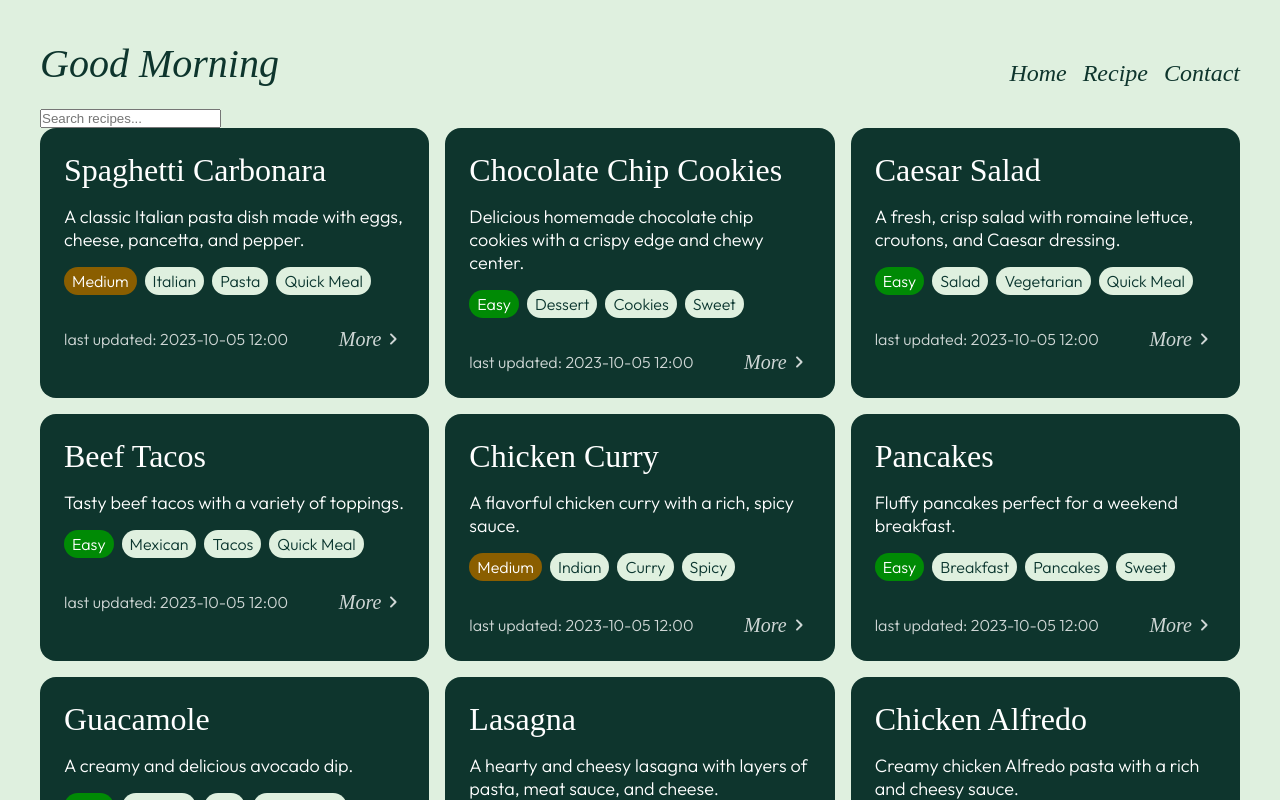
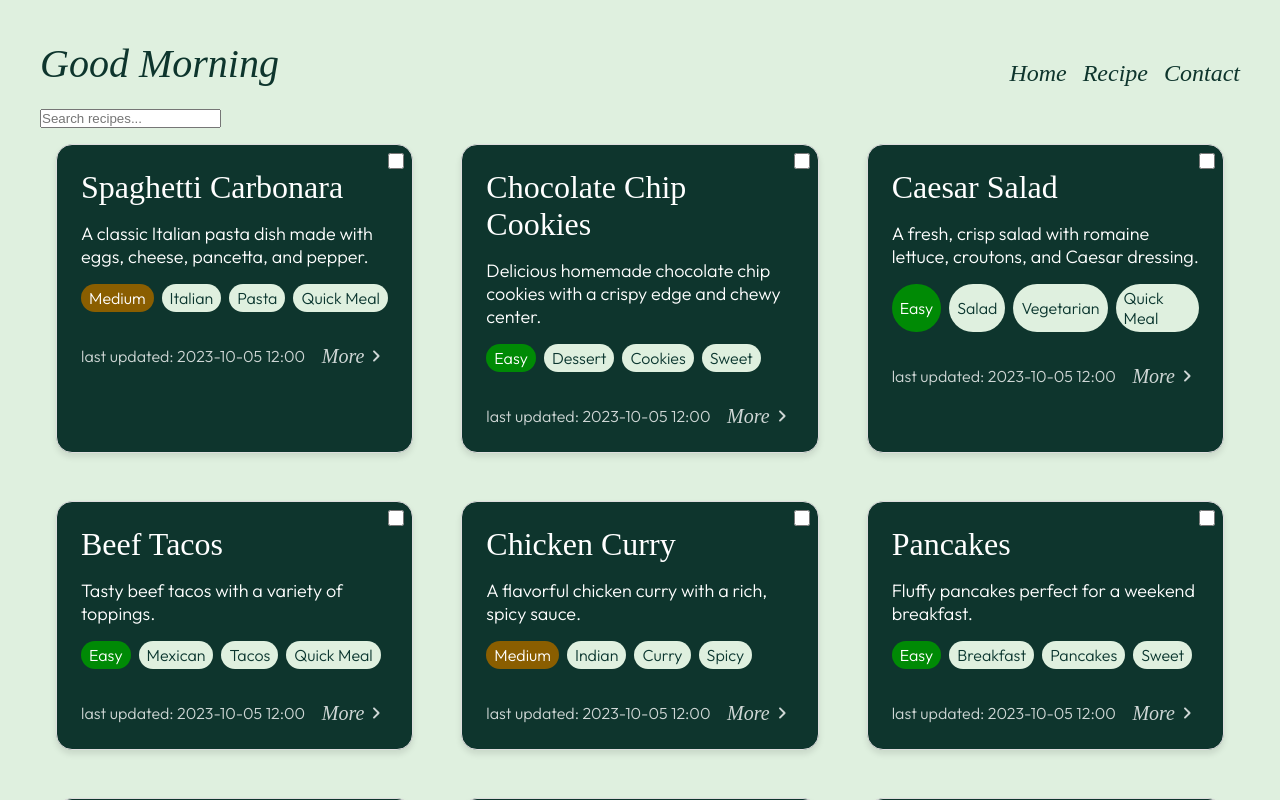
Before and after one commit to amusayevv/recipes, a React (Vite) app: page / in a window 1280 px wide. Both pictures are taken after a click on the button "Recipe". Shown: the top 800 px of the page. Built offline with nearby package versions, Linux system fonts and the light colour scheme; data requests are answered from the project's data file; a web font is replaced by a local one.

Commit message:
add share function

```diff
--- a/data/db.json
+++ b/data/db.json
@@ -1,7 +1,7 @@
 {
   "recepies": [
     {
-      "id": 1,
+      "id": "1",
       "title": "Spaghetti Carbonara",
       "description": "A classic Italian pasta dish made with eggs, cheese, pancetta, and pepper.",
       "ingredients": [
@@ -30,7 +30,7 @@
       "last_updated": "2023-10-05T12:00:00Z"
     },
     {
-      "id": 2,
+      "id": "2",
       "title": "Chocolate Chip Cookies",
       "description": "Delicious homemade chocolate chip cookies with a crispy edge and chewy center.",
       "ingredients": [
@@ -63,7 +63,7 @@
       "last_updated": "2023-10-05T12:00:00Z"
     },
     {
-      "id": 3,
+      "id": "3",
       "title": "Caesar Salad",
       "description": "A fresh, crisp salad with romaine lettuce, croutons, and Caesar dressing.",
       "ingredients": [
@@ -87,7 +87,7 @@
       "last_updated": "2023-10-05T12:00:00Z"
     },
     {
-      "id": 4,
+      "id": "4",
       "title": "Beef Tacos",
       "description": "Tasty beef tacos with a variety of toppings.",
       "ingredients": [
@@ -116,7 +116,7 @@
       "last_updated": "2023-10-05T12:00:00Z"
     },
     {
-      "id": 5,
+      "id": "5",
       "title": "Chicken Curry",
       "description": "A flavorful chicken curry with a rich, spicy sauce.",
       "ingredients": [
@@ -148,7 +148,7 @@
       "last_updated": "2023-10-05T12:00:00Z"
     },
     {
-      "id": 6,
+      "id": "6",
       "title": "Pancakes",
       "description": "Fluffy pancakes perfect for a weekend breakfast.",
       "ingredients": [
@@ -179,7 +179,7 @@
       "last_updated": "2023-10-05T12:00:00Z"
     },
     {
-      "id": 7,
+      "id": "7",
       "title": "Guacamole",
       "description": "A creamy and delicious avocado dip.",
       "ingredients": [
@@ -207,7 +207,7 @@
       "last_updated": "2023-10-05T12:00:00Z"
     },
     {
-      "id": 8,
+      "id": "8",
       "title": "Lasagna",
       "description": "A hearty and cheesy lasagna with layers of pasta, meat sauce, and cheese.",
       "ingredients": [
@@ -245,7 +245,7 @@
       "last_updated": "2023-10-05T12:00:00Z"
     },
     {
-      "id": 9,
+      "id": "9",
       "title": "Chicken Alfredo",
       "description": "Creamy chicken Alfredo pasta with a rich and cheesy sauce.",
       "ingredients": [
@@ -277,7 +277,7 @@
       "last_updated": "2023-10-05T12:00:00Z"
     },
     {
-      "id": 10,
+      "id": "10",
       "title": "Vegetable Stir Fry",
       "description": "A quick and healthy vegetable stir fry with a savory sauce.",
       "ingredients": [
@@ -317,6 +317,12 @@
       "subject": "salam",
       "email": "ijamalli16111@ada.edu.az",
       "message": "saaaaaaaaaaaalam"
+    },
+    {
+      "id": "fbe2",
+      "subject": "salam",
+      "email": "camalliilahe@gmail.com",
+      "message": "hi"
     }
   ]
 }
--- /dev/null
+++ b/src/components/RecipeCard.css
@@ -0,0 +1,23 @@
+.card {
+  position: relative;
+  border: 1px solid #ddd;
+  border-radius: 8px;
+  padding: 16px;
+  margin: 16px;
+  background-color: #fff;
+  box-shadow: 0 4px 6px rgba(0, 0, 0, 0.1);
+}
+
+.checkbox-container {
+  position: absolute;
+  top: 8px;
+  right: 8px;
+  display: flex;
+  align-items: center;
+}
+
+.select-checkbox {
+  cursor: pointer;
+  width: 16px;
+  height: 16px;
+}
--- a/src/components/RecipeCard.jsx
+++ b/src/components/RecipeCard.jsx
@@ -1,5 +1,6 @@
 import React from "react";
 import ChevronRightRoundedIcon from "@mui/icons-material/ChevronRightRounded";
+import "./RecipeCard.css";
 
 const RecipeCard = (props) => {
   const difficulty_level = props.difficulty_level;
@@ -13,8 +14,23 @@ const RecipeCard = (props) => {
     difficulty_color = { backgroundColor: "#8a1000" };
   }
 
+  const handleCheckboxChange = () => {
+    if (props.onCheckboxChange) {
+      props.onCheckboxChange(props.id);
+    }
+  };
+
   return (
     <div className="card">
+      <div className="checkbox-container">
+        <input
+          type="checkbox"
+          checked={props.isSelected}
+          onChange={handleCheckboxChange}
+          className="select-checkbox"
+        />
+      </div>
+
       <div className="card-top-cnt">
         <div className="card-text">
           <h3 className="card-title">{props.title}</h3>
@@ -25,8 +41,12 @@ const RecipeCard = (props) => {
             <li style={difficulty_color} className="difficulty">
               {difficulty_level}
             </li>
-                        {props.tags.map((tag) => {
-                            return <li className="tag">{tag}</li>;
+            {props.tags.map((tag, index) => {
+              return (
+                <li key={index} className="tag">
+                  {tag}
+                </li>
+              );
             })}
           </ul>
         </div>
@@ -36,10 +56,7 @@ const RecipeCard = (props) => {
 
       <div className="details">
         <div className="date">last updated: 2023-10-05 12:00</div>
-                <button
-                    className="more"
-                    onClick={() => props.openPopup(props.id)}
-                >
+        <button className="more" onClick={() => props.openPopup(props.id)}>
           More <ChevronRightRoundedIcon />
         </button>
       </div>
--- /dev/null
+++ b/src/pages/Recipe.css
@@ -0,0 +1,15 @@
+.send-mail-btn {
+    margin: 16px auto;
+    display: block;
+    padding: 10px 20px;
+    background-color: #007bff;
+    color: #fff;
+    border: none;
+    border-radius: 4px;
+    cursor: pointer;
+    font-size: 16px;
+  }
+
+  .send-mail-btn:hover {
+    background-color: #0056b3;
+  }
--- a/src/pages/Recipe.jsx
+++ b/src/pages/Recipe.jsx
@@ -1,11 +1,13 @@
 import React, { useEffect, useState } from "react";
 import RecipeCard from "../components/RecipeCard";
 import Search from "../components/Search";
+import "./Recipe.css";
 
 function Recipe() {
   const [allRecipes, setAllRecipes] = useState([]);
   const [filteredRecipes, setFilteredRecipes] = useState([]);
   const [selectedRecipe, setSelectedRecipe] = useState(null);
+  const [selectedRecipes, setSelectedRecipes] = useState(new Set());
 
   useEffect(() => {
     fetch("http://localhost:3000/recepies")
@@ -34,6 +36,40 @@ function Recipe() {
     setFilteredRecipes(filtered);
   }
 
+  function toggleRecipeSelection(id) {
+    setSelectedRecipes((prevSelected) => {
+      const newSelected = new Set(prevSelected);
+      if (newSelected.has(id)) {
+        newSelected.delete(id);
+      } else {
+        newSelected.add(id);
+      }
+      return newSelected;
+    });
+  }
+
+  function handleSendToMail() {
+    const selectedRecipesArray = Array.from(selectedRecipes).map((id) =>
+      allRecipes.find((recipe) => recipe.id === id)
+    );
+    const mailBody = selectedRecipesArray
+      .map(
+        (recipe) =>
+          `Title: ${recipe.title}\nDescription: ${
+            recipe.description
+          }\nDifficulty: ${recipe.difficulty_level}\nTags: ${recipe.tags.join(
+            ", "
+          )}\nIngredients: ${recipe.ingredients.join(
+            ", "
+          )}\nSteps: ${recipe.preparation_steps.join("\n")}\n\n`
+      )
+      .join("\n");
+    const mailtoLink = `mailto:?subject=Selected Recipes&body=${encodeURIComponent(
+      mailBody
+    )}`;
+    window.location.href = mailtoLink;
+  }
+
   return (
     <div>
       <Search handleSearch={handleSearch} />
@@ -46,10 +82,18 @@ function Recipe() {
             description={item.description}
             difficulty_level={item.difficulty_level}
             tags={item.tags}
+            isSelected={selectedRecipes.has(item.id)}
+            onCheckboxChange={toggleRecipeSelection}
             openPopup={() => handleClick(item.id)}
           />
         ))}
       </div>
+
+      {selectedRecipes.size > 0 && (
+        <button className="send-mail-btn" onClick={handleSendToMail}>
+          Send to Mail
+        </button>
+      )}
 
       {selectedRecipe && (
         <div className="recipe-popup">
@@ -66,18 +110,16 @@ function Recipe() {
             <div className="middle-flex">
               <ol>
                 <p>
-                                    {selectedRecipe.preparation_steps.map(
-                                        (item) => {
-                                            return <li>{item}</li>;
-                                        }
-                                    )}
+                  {selectedRecipe.preparation_steps.map((item, index) => {
+                    return <li key={index}>{item}</li>;
+                  })}
                 </p>
               </ol>
 
               <ul>
                 <p>
-                                    {selectedRecipe.ingredients.map((item) => {
-                                        return <li>{item}</li>;
+                  {selectedRecipe.ingredients.map((item, index) => {
+                    return <li key={index}>{item}</li>;
                   })}
                 </p>
               </ul>
```
Lines whose indentation alone changed are shown as unchanged.
